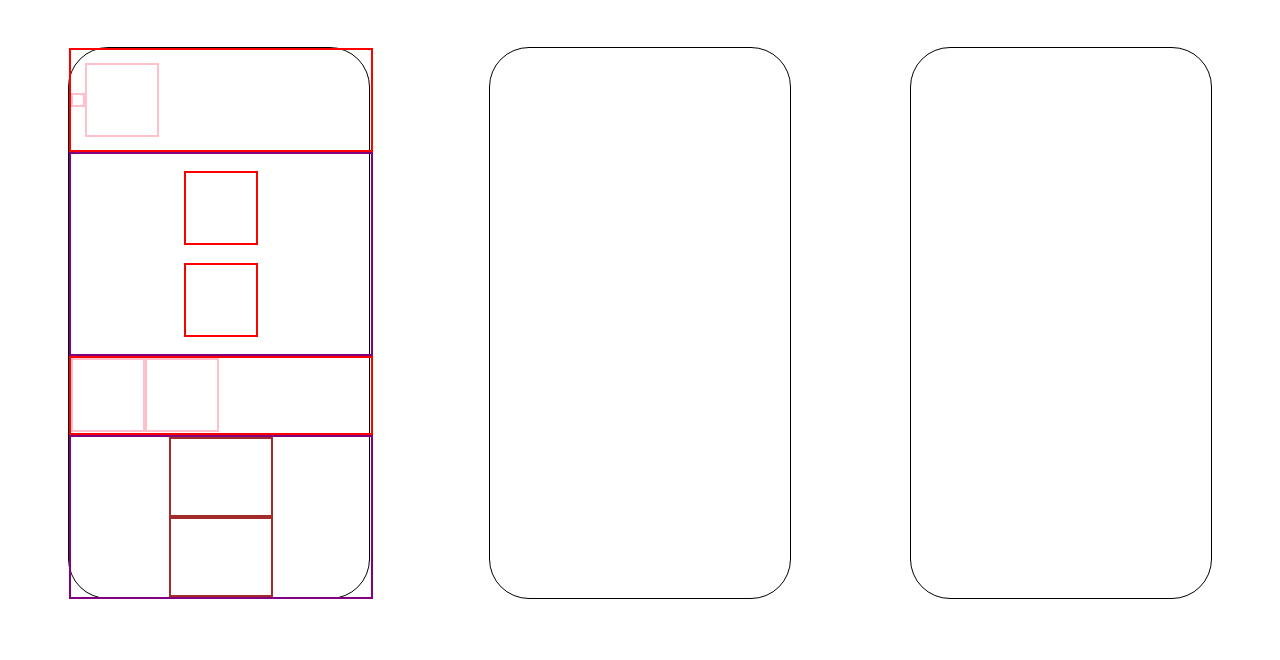
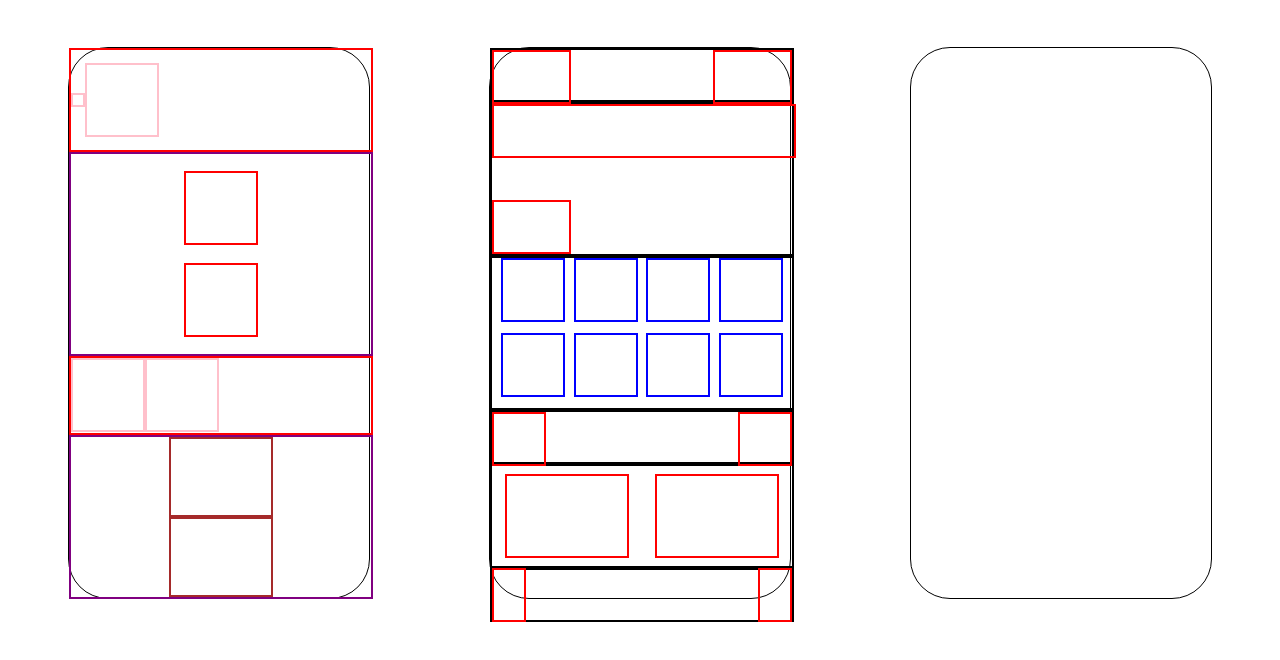
Before and after one commit to ccsimmi/project-app, a plain HTML site: page index.html in a window 1280 px wide. Drawn offline with Linux system fonts and the light colour scheme.

Commit message:
Flex layout for 2nd app screen

```diff
--- a/index.html
+++ b/index.html
@@ -27,6 +27,36 @@
                 </div>
 
                 <div class="screen"> <!-- container for all screens [2] -->
+                    <div class="banner">
+                        <div class="intro"></div>
+                        <div class="bell-icon"></div>
+                    </div>
+                    <div class="image-premium">
+                        <div class="image"></div>
+                        <div class="features"></div>
+                    </div>
+                    <div class="icon-wrapper">
+                        <div class="first icon"></div>
+                        <div class="second icon"></div>
+                        <div class="third icon"></div>
+                        <div class="fourth icon"></div>
+                        <div class="fifth icon"></div>
+                        <div class="sixth icon"></div>
+                        <div class="seventh icon"></div>
+                        <div class="eight icon"></div>
+                    </div>
+                    <div class="special-promo">
+                        <div class="promo"></div>
+                        <div class="view"></div>
+                    </div>
+                    <div class="user-pics">
+                        <div class="left pics"></div>
+                        <div class="right pics"></div>
+                    </div>
+                    <div class="bottom-icons">
+                        <div class="user-icon"></div>
+                        <div class="square-icon"></div>
+                    </div>
 
                 </div>
                 <div class="screen"> <!-- container for all screens [3] -->
--- a/stylesheet.css
+++ b/stylesheet.css
@@ -1,3 +1,5 @@
+/* screen1 */
+
 .super-container {
     display: flex;
     justify-content: space-around;
@@ -95,3 +97,138 @@
     height: 80px;
     border: brown 2px solid;
 }
+
+/* screen 2 */
+
+.banner {
+    display: flex;
+    justify-content: space-between;
+    border: black 2px solid;
+    width: 100%;
+    height: 50px;
+}
+
+.intro {
+    width: 25%;
+    height: 50px;
+    border: 2px red solid;
+}
+
+.bell-icon {
+    width: 25%;
+    height: 50px;
+    border: 2px red solid;
+}
+
+.image-premium {
+    display: flex;
+    flex-direction: column;
+    justify-content: space-between;
+    border: black 2px solid;
+    width: 100%;
+    height: 150px;
+}
+
+.image {
+    width: 100%;
+    height: 50px;
+    border: 2px red solid;
+}
+
+.features {
+    width: 25%;
+    height: 50px;
+    border: 2px red solid;
+}
+
+.icon-wrapper {
+    display: flex;
+    flex-wrap: wrap;
+    justify-content: space-evenly;
+    border: black 2px solid;
+    width: 100%;
+    height: 150px;
+}
+
+.icon {
+    width: 60px;
+    height: 60px;
+    bordeR: 2px solid blue;
+}
+
+.first {}
+
+.second {}
+
+.third {}
+
+.fourth {}
+
+.fifth {}
+
+.sixth {}
+
+.seventh {}
+
+.eigth {}
+
+.special-promo {
+    display: flex;
+    justify-content: space-between;
+    border: black 2px solid;
+    width: 100%;
+    height: 50px;
+}
+
+.promo {
+    width: 50px;
+    height: 50px;
+    border: red 2px solid;
+
+}
+
+.view {
+    width: 50px;
+    height: 50px;
+    border: red 2px solid;
+}
+
+.user-pics {
+    display: flex;
+    justify-content: space-around;
+    align-items: center;
+    border: black 2px solid;
+    width: 100%;
+    height: 100px;
+}
+
+.pics {
+    width: 40%;
+    height: 80px;
+    border: 2px red solid;
+}
+
+.left {}
+
+.right {}
+
+.bottom-icons {
+    display: flex;
+    justify-content: space-between;
+    align-items: center;
+    border: black 2px solid;
+    width: 100%;
+    height: 50px;
+}
+
+.user-icon {
+    width: 10%;
+    height: 50px;
+    border: 2px red solid;
+}
+
+.square-icon {
+    width: 10%;
+    height: 50px;
+    border: 2px red solid;
+}
```
